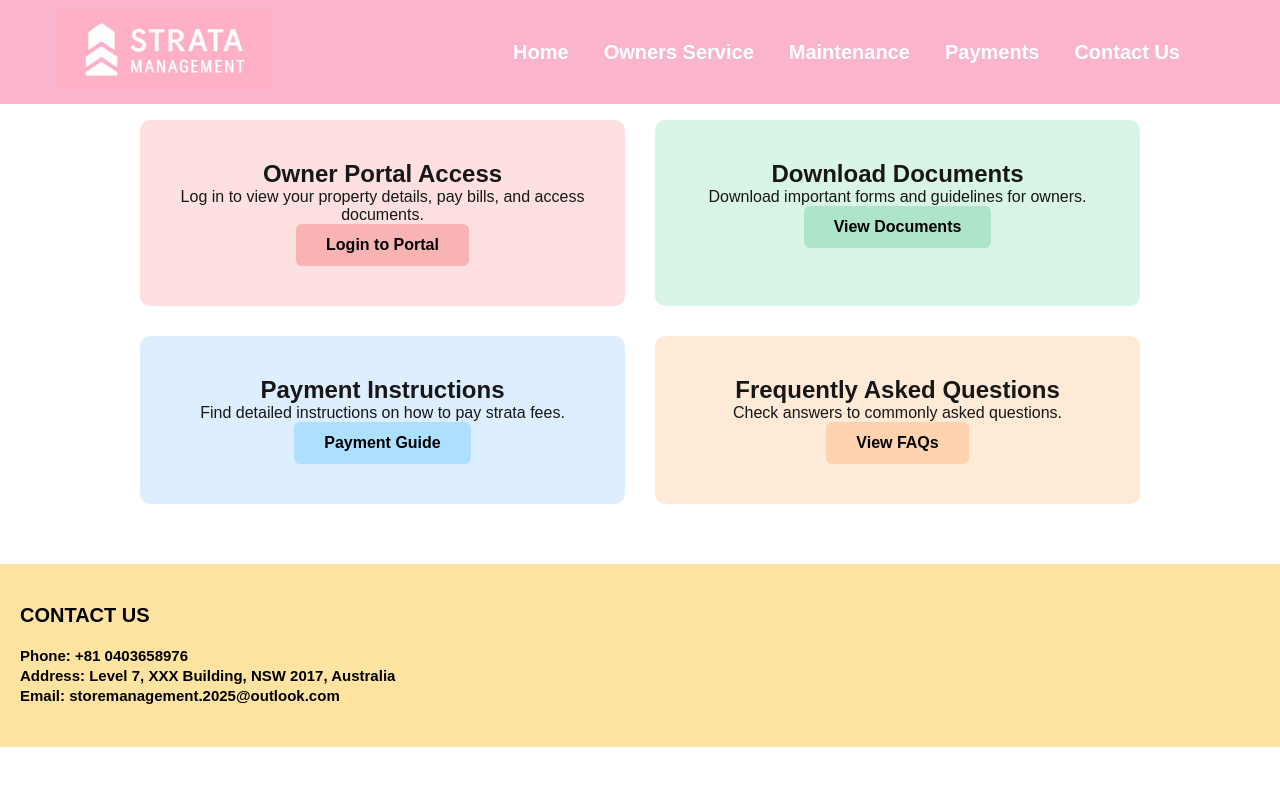
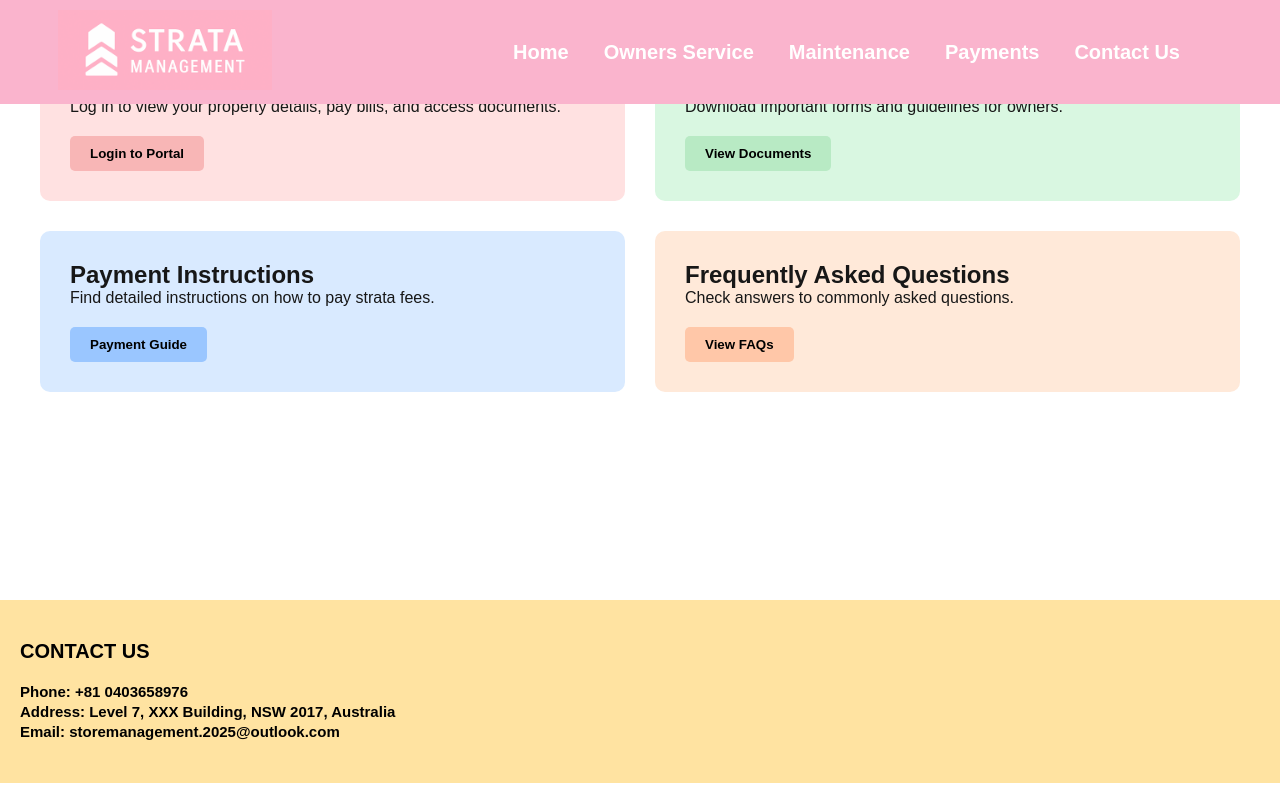
Before and after one commit to kcui07/strata-management, a Next.js app: page /owners in a window 1280 px wide. Built offline with nearby package versions, Linux system fonts and the light colour scheme.

Commit message:
Update Owner page

```diff
--- a/pages/owners.js
+++ b/pages/owners.js
@@ -1,79 +1,62 @@
 import Header from '../components/Header';
 import Footer from "../components/Footer";
-import Link from 'next/link';
 
 export default function Owners() {
   return (
     <>
       <Header />
-      <main style={{ paddingTop: '120px', paddingBottom: '60px', textAlign: 'center' }}>
+
+      <main style={{ minHeight: 'calc(100vh - 200px)', padding: '40px 20px' }}>
         <div style={{
           display: 'grid',
           gridTemplateColumns: '1fr 1fr',
           gap: '30px',
-          maxWidth: '1000px',
+          maxWidth: '1200px',
           margin: '0 auto'
         }}>
           {/* Owner Portal */}
-          <div style={{ backgroundColor: '#ffe0e0', padding: '40px 20px', borderRadius: '10px' }}>
+          <div style={{ backgroundColor: '#ffe1e1', padding: '30px', borderRadius: '10px' }}>
             <h2>Owner Portal Access</h2>
             <p>Log in to view your property details, pay bills, and access documents.</p>
-            <button className="owner-btn pink">
-              Login to Portal
-            </button>
+            <button style={btnStyle('#f8b6b6')}>Login to Portal</button>
           </div>
 
-          {/* Download */}
-          <div style={{ backgroundColor: '#d8f5e5', padding: '40px 20px', borderRadius: '10px' }}>
+          {/* Download Documents */}
+          <div style={{ backgroundColor: '#d9f7e1', padding: '30px', borderRadius: '10px' }}>
             <h2>Download Documents</h2>
             <p>Download important forms and guidelines for owners.</p>
-            <button className="owner-btn green">
-              View Documents
-            </button>
+            <button style={btnStyle('#b8eac4')}>View Documents</button>
           </div>
 
-          {/* Payment */}
-          <div style={{ backgroundColor: '#dceeff', padding: '40px 20px', borderRadius: '10px' }}>
+          {/* Payment Instructions */}
+          <div style={{ backgroundColor: '#d9eaff', padding: '30px', borderRadius: '10px' }}>
             <h2>Payment Instructions</h2>
             <p>Find detailed instructions on how to pay strata fees.</p>
-            <button className="owner-btn blue">
-              Payment Guide
-            </button>
+            <button style={btnStyle('#9ac6ff')}>Payment Guide</button>
           </div>
 
-          {/* FAQ */}
-          <div style={{ backgroundColor: '#ffe9d7', padding: '40px 20px', borderRadius: '10px' }}>
+          {/* FAQs */}
+          <div style={{ backgroundColor: '#ffe9d9', padding: '30px', borderRadius: '10px' }}>
             <h2>Frequently Asked Questions</h2>
             <p>Check answers to commonly asked questions.</p>
-            <button className="owner-btn orange">
-              View FAQs
-            </button>
+            <button style={btnStyle('#ffc7a8')}>View FAQs</button>
           </div>
         </div>
       </main>
+
       <Footer />
+    </>
+  )
+}
 
-      <style jsx>{`
-        .owner-btn {
-          border: none;
-          padding: 12px 30px;
-          font-size: 16px;
-          font-weight: bold;
-          border-radius: 6px;
-          cursor: pointer;
-          transition: all 0.3s ease;
-        }
-
-        .pink { background-color: #f9b3b3; }
-        .green { background-color: #aee5c8; }
-        .blue { background-color: #addfff; }
-        .orange { background-color: #ffd3af; }
-
-        .owner-btn:hover {
-          transform: scale(1.1);
-          opacity: 0.8;
-        }
-      `}</style>
-    </>
-  );
-}
+const btnStyle = (color) => ({
+  backgroundColor: color,
+  padding: '10px 20px',
+  border: 'none',
+  borderRadius: '5px',
+  marginTop: '20px',
+  fontWeight: 'bold',
+  cursor: 'pointer',
+  transition: 'all 0.3s ease',
+  display: 'inline-block'
+});
```
